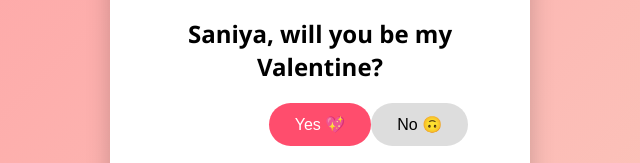
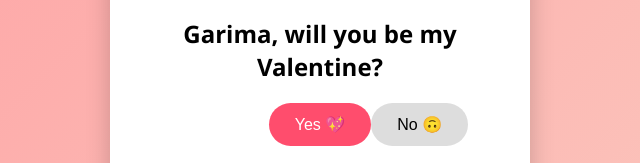
Before and after one commit to praveensharma001mail-sys/First-, a plain HTML site: page index.html in a window 1280 px wide. Shown: the part 341-504 px from the top of the page, 320-960 px from the left. Drawn offline with Linux system fonts and the light colour scheme.

Commit message:
Update title and message for Valentine's card

```diff
--- a/index.html
+++ b/index.html
@@ -3,7 +3,7 @@
 <head>
 <meta charset="UTF-8">
 <meta name="viewport" content="width=device-width, initial-scale=1.0">
-<title>Saniya ❤️ Valentine</title>
+<title>Garima ❤️ Valentine</title>
 
 <style>
 body{
@@ -71,7 +71,7 @@ button{
 
 <div class="card">
   <div class="emoji">💘</div>
-  <h2>Saniya, will you be my Valentine?</h2>
+  <h2>Garima, will you be my Valentine?</h2>
 
   <div class="buttons">
     <button id="yes">Yes 💖</button>
```
